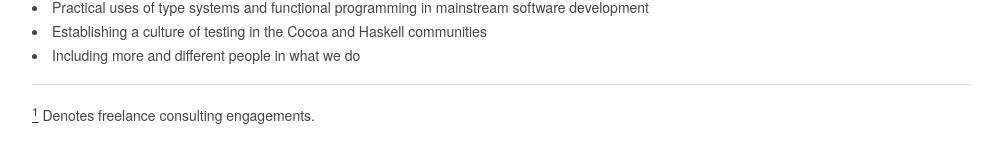
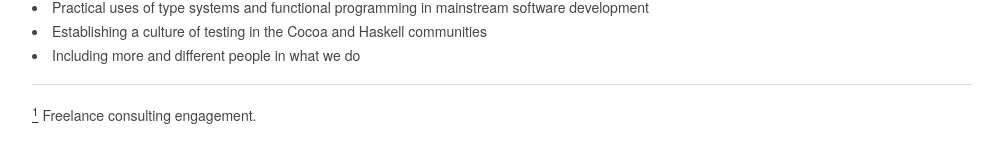
Before and after one commit to brow/rebeccabutler.org, a Jekyll site: the page built from cv/index.md, in a window 1280 px wide. Shown: the part 1047-1210 px from the top of the page, without its empty margins (138-1141 px from the left). Built offline with Jekyll 4.4.1, drawn with Linux system fonts in a browser that asks for light colours; Markdown is read by kramdown in place of the engine named in the settings.

Commit message:
concision

```diff
--- a/cv/index.md
+++ b/cv/index.md
@@ -47,7 +47,7 @@ layout: cv
 * Including more and different people in what we do
 
 ---
-<a name="1"><sup>1</sup></a> Denotes freelance consulting engagements.
+<a name="1"><sup>1</sup></a> Freelance consulting engagement.
 
 [Noise]: http://tombrow.com/noise
 [iEFS]: http://iefsapp.com
```
